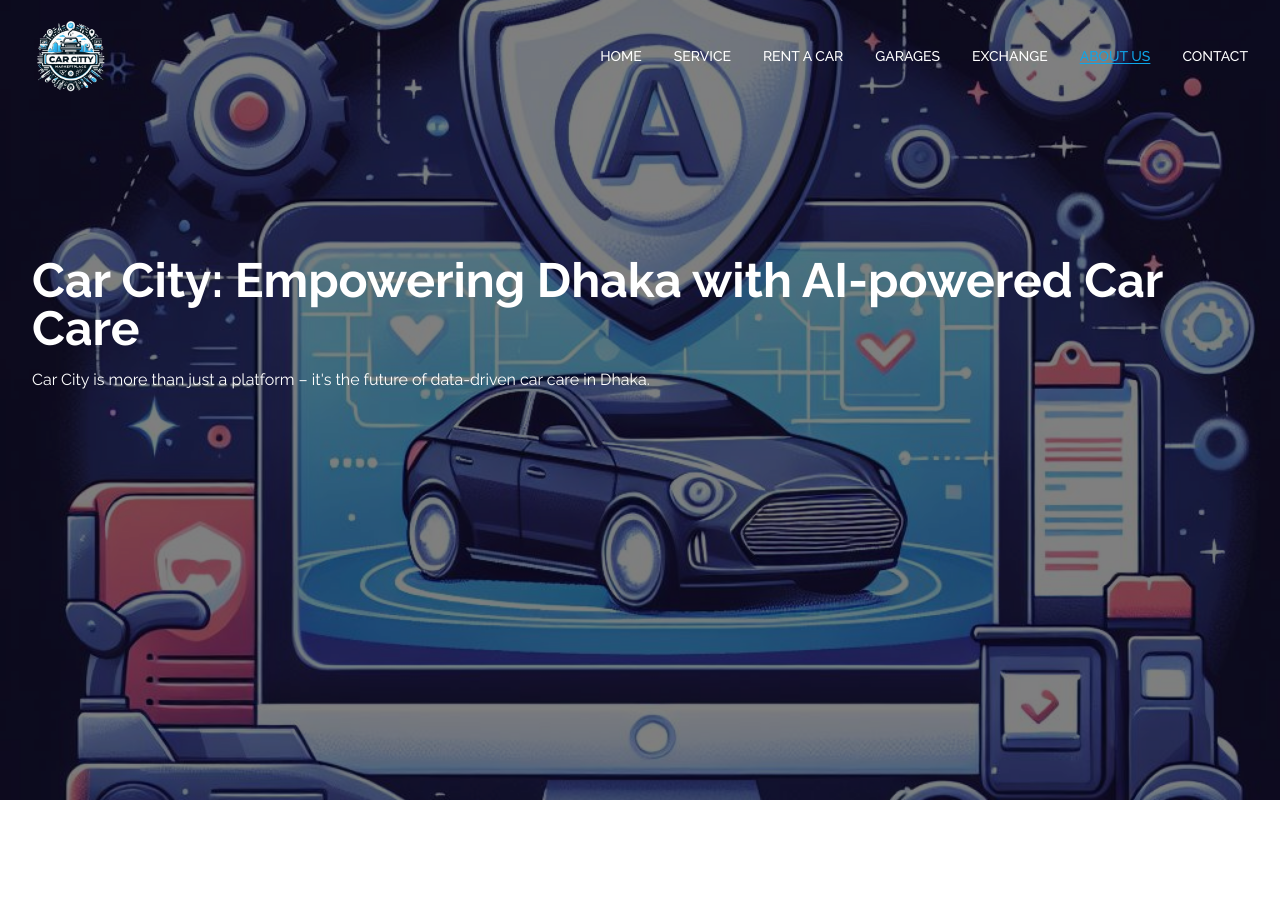
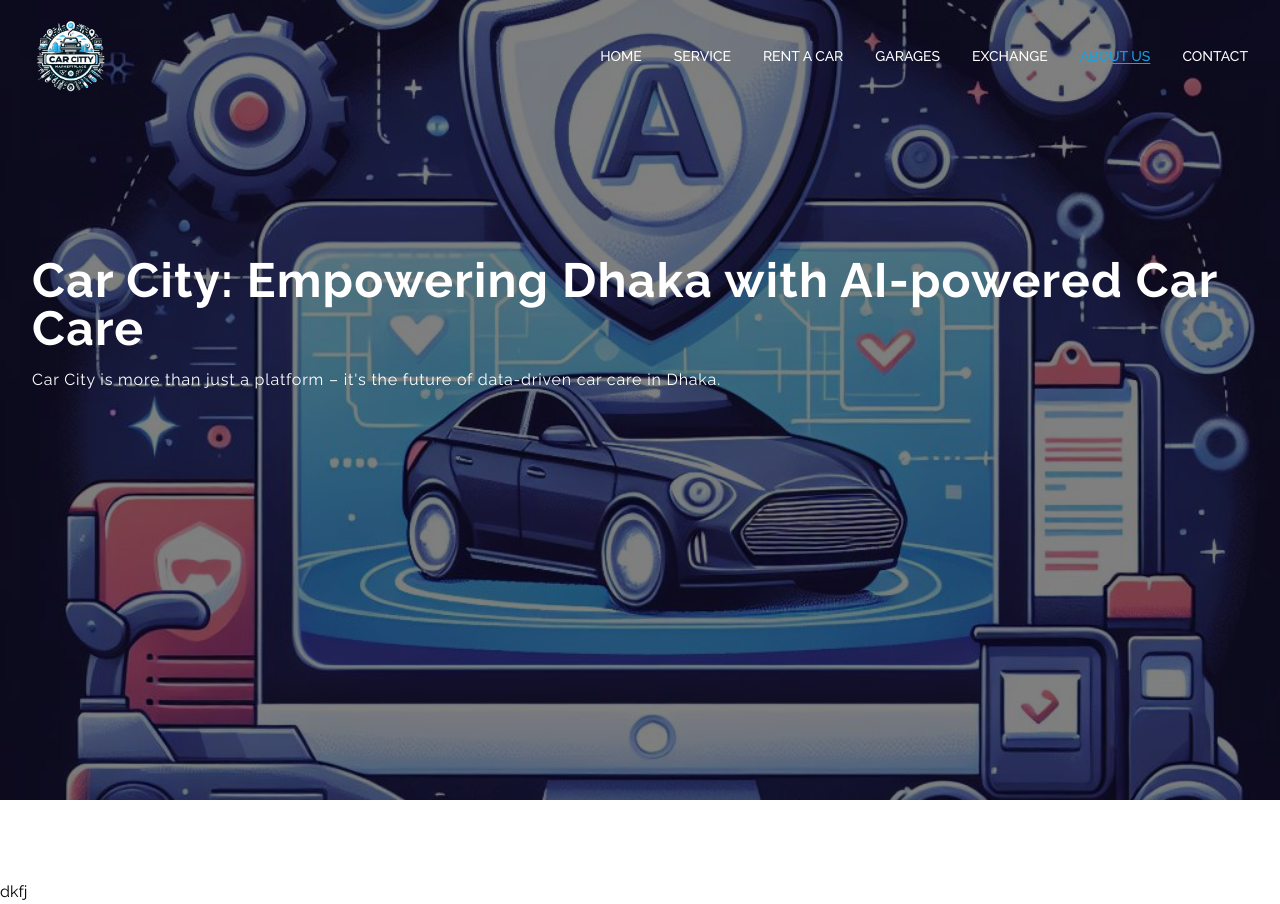
Before and after one commit to rabius-sunny/car-city, a Next.js app: page /about-us in a window 1280 px wide. Before the commit the page ends 880 px from the top, so only its background shows below. Built offline with nearby package versions, Linux system fonts and the light colour scheme.

Commit message:
chore: spacing

```diff
--- a/app/about-us/page.tsx
+++ b/app/about-us/page.tsx
@@ -4,12 +4,13 @@ import Navbar from '~/components/shared/Navbar'
 
 export default function AboutUs() {
   return (
-    <div className='flex h-[80vh] flex-col lg:min-h-screen'>
+    <div>
+      <div className='flex h-[70vh] flex-col lg:min-h-screen'>
         <Image
           fill
           src='/about-us.jpeg'
           alt='about us background image'
-        className='max-h-[80vh] w-full object-cover brightness-50 lg:min-h-screen'
+          className='max-h-[70vh] w-full object-cover brightness-50 lg:min-h-screen'
         />
         <div className='z-10 -mt-16'>
           <Navbar />
@@ -19,10 +20,12 @@ export default function AboutUs() {
             Car City: Empowering Dhaka with AI-powered Car Care
           </h1>
           <p className='mt-4 text-center text-white md:text-start'>
-          Car City is more than just a platform – it's the future of data-driven
-          car care in Dhaka.
+            Car City is more than just a platform – it's the future of
+            data-driven car care in Dhaka.
           </p>
         </Container>
       </div>
+      <div className='-mt-10 md:mt-0'>dkfj</div>
+    </div>
   )
 }
--- a/app/globals.css
+++ b/app/globals.css
@@ -4,10 +4,13 @@
 
 @layer base {
   h1 {
-    @apply text-3xl font-semibold;
+    @apply text-3xl font-semibold tracking-wide;
+  }
+  h2 {
+    @apply font-medium tracking-wider;
   }
   p {
-    @apply text-slate-600;
+    @apply tracking-wider text-slate-600;
   }
   .btn {
     @apply cursor-pointer rounded px-4 py-2 text-sm font-medium uppercase shadow-lg hover:opacity-80;
--- a/components/home/features.tsx
+++ b/components/home/features.tsx
@@ -3,11 +3,10 @@ import { featuresData } from '~/constants/features'
 import { CheckCircleIcon } from 'lucide-react'
 
 import Container from '../shared/Container'
-import SectionHeader from '../shared/section-header'
 
 export default function Features() {
   return (
-    <div>
+    <div className='-mt-20 md:mt-0'>
       <Container className='grid grid-cols-1 items-center gap-4 md:grid-cols-2'>
         <div>
           <Image
```
Lines whose indentation alone changed are shown as unchanged.
